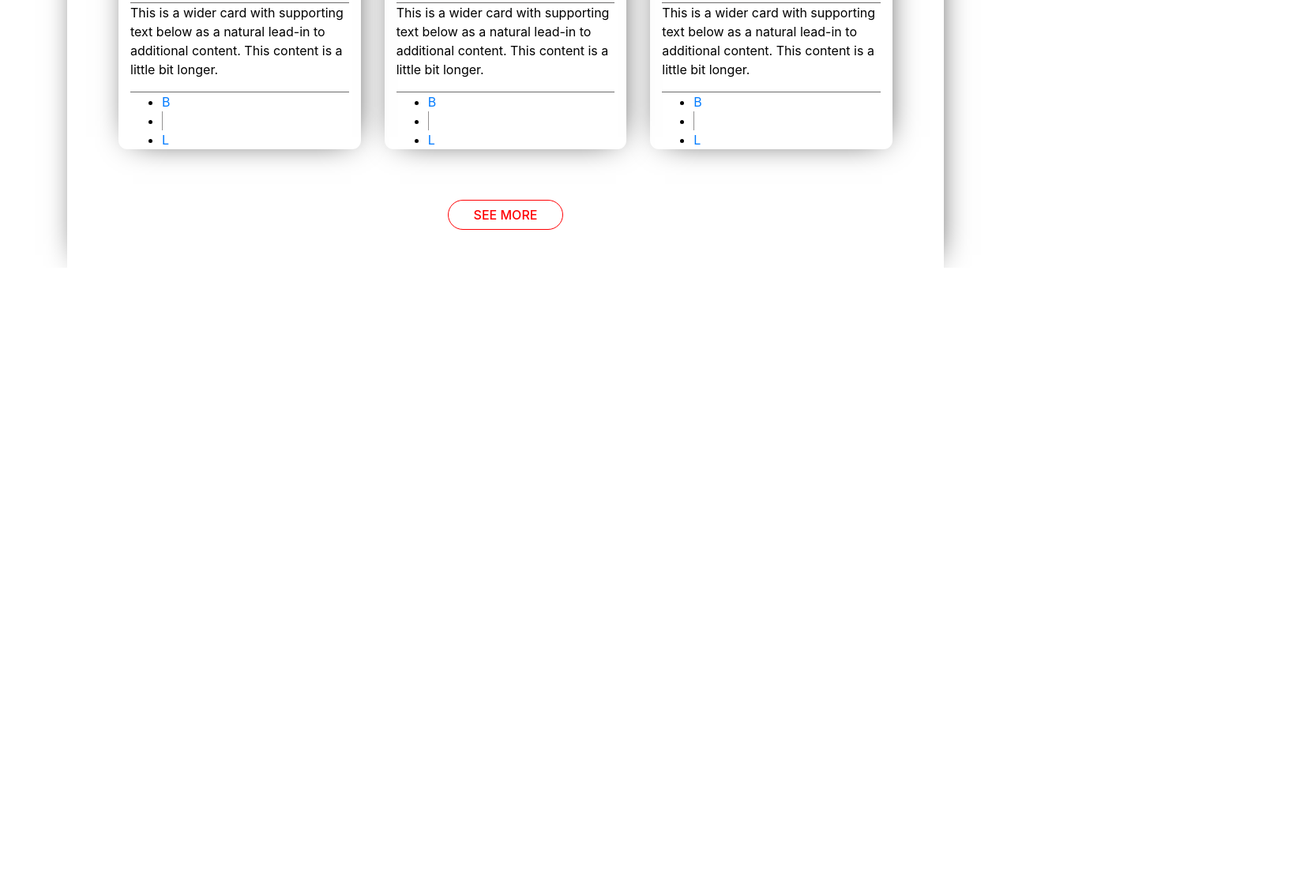
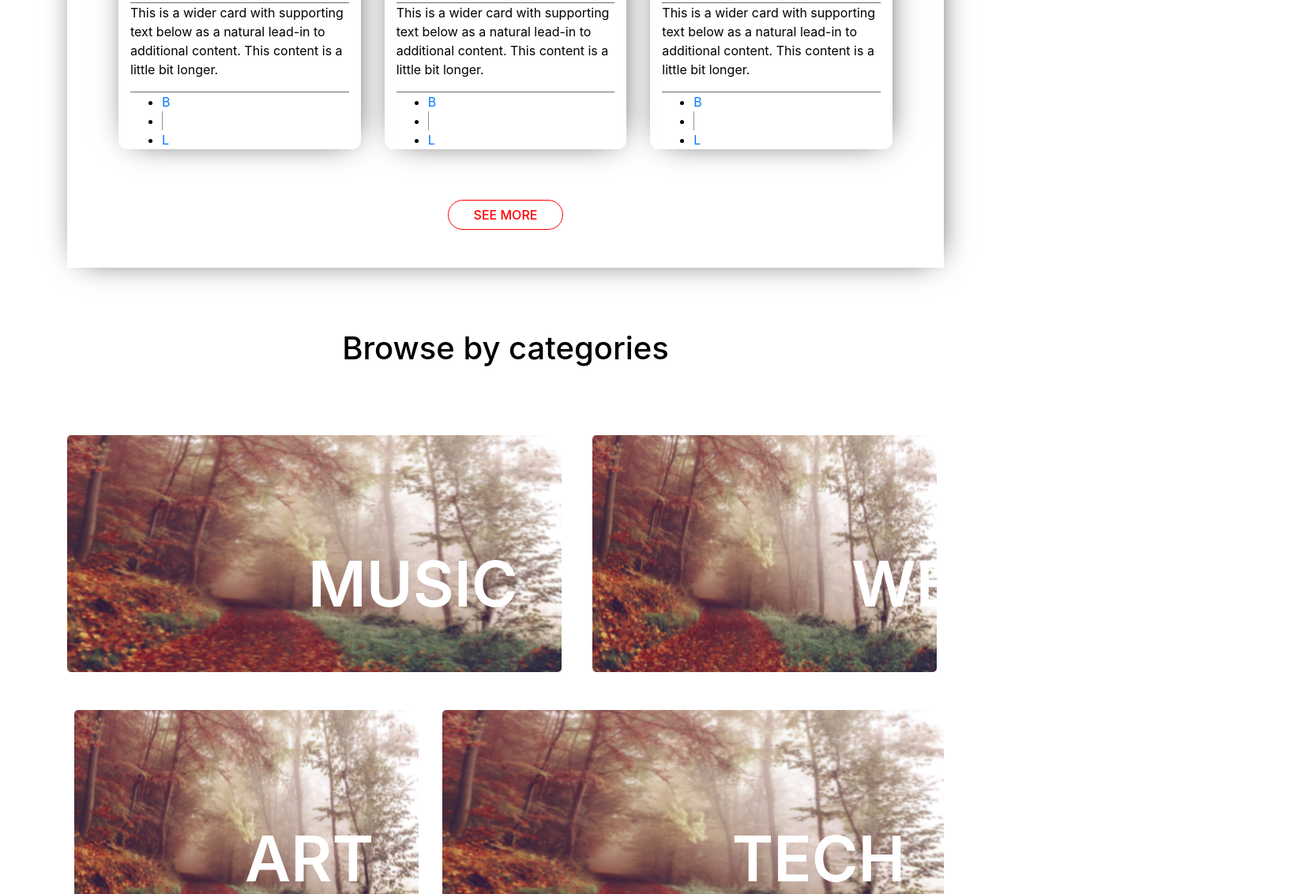
Before and after one commit to Jaykaydre/EVS, a plain HTML site: page index.html in a window 1280 px wide. Shown: the part 1668-2800 px from the top of the page at 79% size, 1651 px wide, since content can reach past the window. Before the commit the page ends 2007 px from the top, so only its background shows below. Drawn offline with Linux system fonts and the light colour scheme.

Commit message:
almost done, remains the icons and then, responsiveness

```diff
--- a/css/style.css
+++ b/css/style.css
@@ -1,3 +1,12 @@
+.pull-left {
+    text-align: left !important;
+}
+
+.pull-right {
+    text-align: right !important;
+}
+
+
 /*************************************/
 
 
@@ -109,7 +118,6 @@ a.nav-link:hover {
 .header-content>h0 {
     font-size: 70px;
     font-weight: 600;
-    /* position: absolute; */
 }
 
 @media (max-width: 970px) {
@@ -262,18 +270,124 @@ a.nav-link:hover {
     padding-bottom: 3em;
 }
 
-.footer-brand {
+.categories {
+    color: black;
+    padding-top: 5em;
+}
+
+.browser {
+    padding-bottom: 2em;
+}
+
+.image-big.left {
+    padding-right: 1.5em;
+}
+
+.image-big.right {
+    padding-left: 1.5em;
+}
+
+.image-small.left {
+    padding-right: 1.5em;
+}
+
+.image-big.right {
+    padding-left: 1.5em;
+}
+
+.categories>div.row>div>img {
+    height: 300px;
+    border-radius: 5px;
+    position: relative;
+}
+
+.row.next {
+    padding-top: 3em;
+    padding-bottom: 3em;
+}
+
+.footer-brand>h1 {
+    font-size: 1.5em !important;
+    font-weight: 700 !important;
+    padding-top: 0.3em;
+    padding-left: 1em;
+}
+
+.footer {
+    position: static;
+    bottom: 0;
+    width: 100%;
+    /* Set the fixed height of the footer here */
+    height: 60px;
+    line-height: 60px;
+    /* Vertically center the text there */
+    background-color: #FF0003;
+    color: white;
+}
+
+.footer>a {
+    padding-right: 15px;
+    padding-left: 15px;
+    color: white;
+}
+
+a.footer-brand {
+    color: #FFFFFF !important;
     font-size: 2em !important;
     font-weight: 700 !important;
 }
 
-.footer {
-    bottom: 0 !important;
-    width: 100% !important;
-    height: 60px !important;
-    line-height: 60px !important;
-    /* Vertically center the text there */
-    background-color: #FF0003 !important;
-    color: white;
-    padding: 0 15px !important;
+.category-left-big {
+    position: absolute !important;
+    color: white !important;
+    font-weight: 600 !important;
+    text-align: center !important;
+    font-size: 5rem !important;
+    padding-left: 20rem !important;
+    padding-right: 20rem !important;
+    padding-top: 8rem !important;
+    padding-bottom: 8rem !important;
+    height: 300px !important;
+    /* background-color: rgba(0, 0, 0, 0.24); */
 }
+
+.category-right-small {
+    position: absolute !important;
+    color: white !important;
+    font-weight: 600 !important;
+    text-align: center !important;
+    font-size: 5rem !important;
+    padding-left: 63rem !important;
+    padding-right: 10rem !important;
+    padding-top: 8rem !important;
+    padding-bottom: 8rem !important;
+    height: 300px !important;
+    /* background-color: rgba(0, 0, 0, 0.24); */
+}
+
+.category-right-big {
+    position: absolute !important;
+    color: white !important;
+    font-weight: 600 !important;
+    text-align: center !important;
+    font-size: 5rem !important;
+    padding-left: 52rem !important;
+    padding-right: 12rem !important;
+    padding-top: 8rem !important;
+    padding-bottom: 8rem !important;
+    height: 300px !important;
+    /* background-color: rgba(0, 0, 0, 0.24); */
+}
+
+.category-left-small {
+    position: absolute !important;
+    color: white !important;
+    font-weight: 600 !important;
+    text-align: center !important;
+    font-size: 5rem !important;
+    padding-left: 15rem !important;
+    padding-right: 20rem !important;
+    padding-top: 8rem !important;
+    height: 300px !important;
+    /* background-color: rgba(0, 0, 0, 0.24); */
+}
--- a/index.html
+++ b/index.html
@@ -38,6 +38,7 @@
         </div>
     </nav>
     <!-- navigation bar begins here -->
+    <div>
         <div class="header">
             <img class="embed-responsive header" src="images/header-photo.jpg" alt="">
             <div class="header-content">
@@ -192,13 +193,64 @@
 </div>
                 </div>
             </div>
+            <div class="container text-center categories">
+                    <h1 class="browser">Browse by categories</h1>
+                    <div class="row">
+                    <div class="image-big left col-md-7">
+                    <img src="images/test.jpg" alt="event-image" class="embed-responsive">
+                    </div>
+                    <div class="category-left-big">
+                    MUSIC </div>
+                            <div class="image-small left col-md-5">
+                                <img src="images/test.jpg" alt="event-image" class="embed-responsive">
+                            </div>
+                            <div class="category-right-small">
+                                WEDDING </div>
+                        </div>
+
+                        <div class="row next">
+
+                            <div class="image-big right col-md-5">
+                                <img src="images/test.jpg" alt="event-image" class="embed-responsive">
+                            </div>
+
+
+                            <div class="image-small right col-md-7">
+                                <img src="images/test.jpg" alt="event-image" class="embed-responsive">
+                            </div>
+                            <div class="category-right-big">
+                                TECH EVENT </div>
+                            <div class="category-left-small">
+                                ART </div>
+                        </div>
+                        <div class="row next">
+
+                            <div class="image-big left col-md-7">
+                                <img src="images/test.jpg" alt="event-image" class="embed-responsive">
+                            </div>
+                            <div class="category-left-big">
+                                PARTY </div>
+                            <div class="image-small left col-md-5">
+                                <img src="images/test.jpg" alt="event-image" class="embed-responsive">
+                            </div>
+                            <div class="category-right-small">
+                                SPORTING </div>
                         </div>
                     </div>
+                    <footer class="footer">
+                            <div>
+
+                                                         <a class="pull-right" href="#">FAQ</a>
+                                        <a class="pull-right" href="#">HELP</a>
+                                        <a class="pull-right" href="#">PRIVACY</a>
+                                        <a class="pull-right" href="#">TERMS AND CONDITIONS</a>
                     </div>
- <div class="container text-center">
-     <h1>Browse by ccategories</h1>
+                </footer>
+
                     </div>
 
+                </div>
+            </div>
 
 
             <!-- jQuery -->
```
Lines whose indentation alone changed are shown as unchanged.
